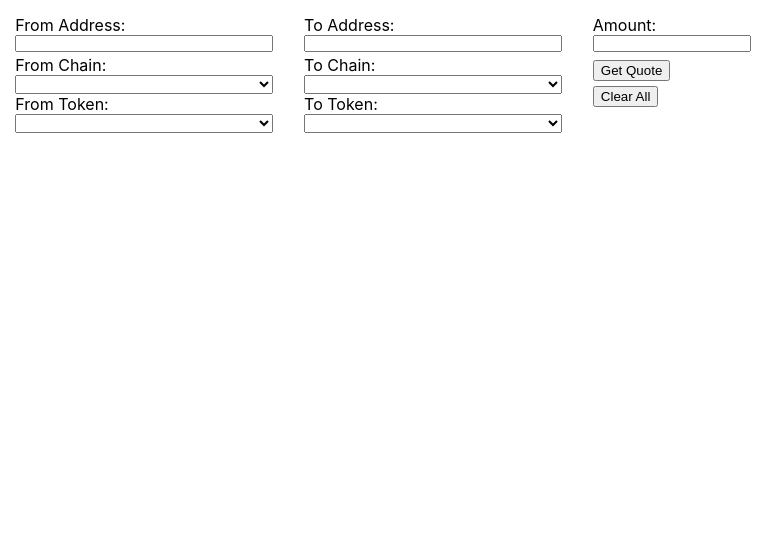
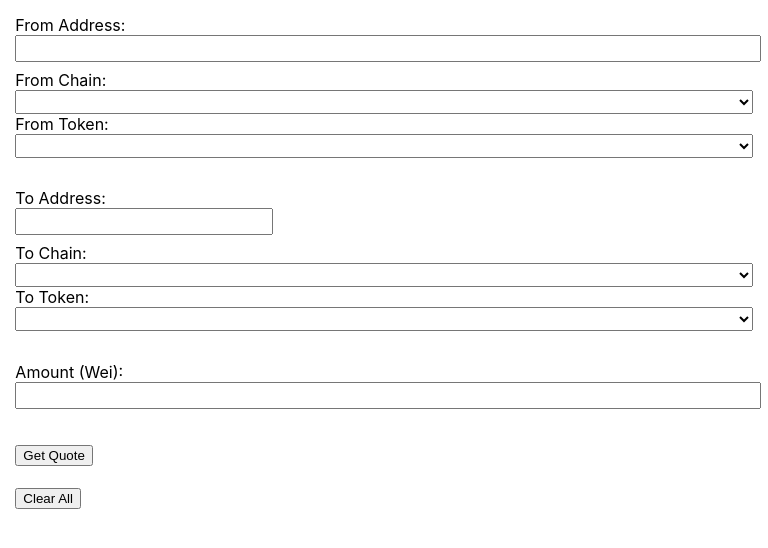
Before and after one commit to prifkind/swing-xyz-par, a React (Create React App) app: page / in a window 768 px wide. Shown: the top 548 px of the page. Built offline with nearby package versions, Linux system fonts and the light colour scheme; the HTML template or start-up script is replaced by a standard one.

Commit message:
Cleanup and styling tweaks

```diff
--- a/src/App.css
+++ b/src/App.css
@@ -1,38 +1,11 @@
 .App {
+  display: flex;
   text-align: center;
 }
 
-.App-logo {
-  height: 40vmin;
-  pointer-events: none;
-}
-
-@media (prefers-reduced-motion: no-preference) {
-  .App-logo {
-    animation: App-logo-spin infinite 20s linear;
+@media screen and (min-width: 600px) {
+  .App {
+    display: flex;
+    flex-direction: column;
   }
 }
-
-.App-header {
-  background-color: #282c34;
-  min-height: 100vh;
-  display: flex;
-  flex-direction: column;
-  align-items: center;
-  justify-content: center;
-  font-size: calc(10px + 2vmin);
-  color: white;
-}
-
-.App-link {
-  color: #61dafb;
-}
-
-@keyframes App-logo-spin {
-  from {
-    transform: rotate(0deg);
-  }
-  to {
-    transform: rotate(360deg);
-  }
-}
--- a/src/App.tsx
+++ b/src/App.tsx
@@ -26,10 +26,12 @@ function App() {
       <TransactionForm
         formData={formData}
         processing={processing}
+        setAllowance={setAllowance}
         setFormData={setFormData}
         setProcessing={setProcessing}
         setQuote={setQuote}
         setStale={setStale}
+        setTxInitiated={setTxInitiated}
       />
 
       <Quote
@@ -48,6 +50,7 @@ function App() {
           allowance={allowance}
           formData={formData}
           setAllowance={setAllowance}
+          setTxInitiated={setTxInitiated}
           quote={quote}
         />
       ) : null}
--- a/src/components/Quote/Quote.tsx
+++ b/src/components/Quote/Quote.tsx
@@ -23,11 +23,15 @@ const Quote: FunctionComponent<any> = (props: IQuoteProps) => {
   };
 
   if (processing) {
-    return <ClipLoader />;
+    return <ClipLoader size={25} className="spinner" />;
   } else if (stale) {
     return null;
   } else if (quote.response) {
-    return <div className="quoteContainer">{quote.response}</div>;
+    return (
+      <div className="quoteContainer">
+        <div className="quoteResponse">{quote.response}</div>
+      </div>
+    );
   } else {
     return (
       <div className="quoteContainer">
--- a/src/components/Quote/styles.css
+++ b/src/components/Quote/styles.css
@@ -1,5 +1,9 @@
 .quoteContainer {
   margin: 2%;
+}
+
+.quoteResponse {
+  width: 75%;
 }
 
 .quoteHeader {
@@ -7,3 +11,7 @@
     font-size: 16px;
     font-weight: bold;
 }
+
+.spinner {
+  margin-left: 2%
+}
--- a/src/components/TransactionForm/ITransactionFormProps.ts
+++ b/src/components/TransactionForm/ITransactionFormProps.ts
@@ -4,8 +4,10 @@ import { IResponseRoute } from "../../services/IResponseRoute";
 export interface ITransactionFormProps {
   formData: IGetQuoteParams;
   processing: boolean;
+  setAllowance: (allowance: number) => void;
   setFormData: (callback: (prevState: IGetQuoteParams) => IGetQuoteParams) => void;
   setProcessing: (processing: boolean) => void;
   setQuote: (quote: IResponseRoute) => void;
   setStale: (stale: boolean) => void;
+  setTxInitiated: ( txInitiated: boolean) => void;
 }
--- a/src/components/TransactionForm/TransactionForm.tsx
+++ b/src/components/TransactionForm/TransactionForm.tsx
@@ -8,7 +8,15 @@ import { IGetQuoteParams } from "../../services/IGetQuoteParams";
 const TransactionForm: FunctionComponent<ITransactionFormProps> = (
   props: ITransactionFormProps
 ) => {
-  const { formData, setFormData, setProcessing, setQuote, setStale } = props;
+  const {
+    formData,
+    setAllowance,
+    setFormData,
+    setProcessing,
+    setQuote,
+    setStale,
+    setTxInitiated,
+  } = props;
 
   const onCancelHandler = () => {
     setFormData(() => ({
@@ -20,7 +28,9 @@ const TransactionForm: FunctionComponent<ITransactionFormProps> = (
       toChain: "",
       toToken: "",
     }));
-    console.log(`Clicked`);
+    setStale(true);
+    setAllowance(-1);
+    setTxInitiated(false)
   };
 
   const onSubmitHandler: FormEventHandler = async (
@@ -115,7 +125,7 @@ const TransactionForm: FunctionComponent<ITransactionFormProps> = (
           </select>
         </span>
         <span className="amountContainer">
-          <label htmlFor="amount">Amount:</label>
+          <label htmlFor="amount">Amount (Wei):</label>
           <input
             type="text"
             id="amount"
--- a/src/components/TransactionForm/styles.css
+++ b/src/components/TransactionForm/styles.css
@@ -56,3 +56,35 @@
 .transferButton {
   margin-top: 1%;
 }
+
+@media screen and (max-width: 774px) {
+  .transactionFormContainer {
+    flex-direction: column;
+  }
+
+  .toInput {
+    font-size: large;
+  }
+
+  .toSelect {
+    width: 100%;
+    font-size: large;
+  }
+
+  .fromInput {
+    width: 100%;
+    margin-bottom: 1%;
+    font-size: large;
+  }
+
+  .fromSelect {
+    width: 100%;
+    font-size: large;
+  }
+
+  .amountInput {
+    width: 100%;
+    font-size: large;
+    margin-bottom: 5%;
+  }
+}
--- a/src/components/TransactionStatus/ITransactionStatusProps.ts
+++ b/src/components/TransactionStatus/ITransactionStatusProps.ts
@@ -6,4 +6,5 @@ export interface ITransactionStatusProps {
   formData: IGetQuoteParams;
   quote: IResponseRoute;
   setAllowance: (allowance: number | string) => void;
+  setTxInitiated: (txInitiated: boolean) => void;
 }
--- a/src/components/TransactionStatus/TransactionStatus.tsx
+++ b/src/components/TransactionStatus/TransactionStatus.tsx
@@ -8,7 +8,7 @@ import { status } from "../../services/status";
 const TransactionStatus: FunctionComponent<ITransactionStatusProps> = (
   props: ITransactionStatusProps
 ) => {
-  const { allowance, formData, quote, setAllowance } = props;
+  const { allowance, formData, quote, setAllowance, setTxInitiated } = props;
 
   const [txnProcessing, setTxnProcessing] = useState(false);
   const [txnStatus, setTxnStatus] = useState("");
@@ -17,15 +17,18 @@ const TransactionStatus: FunctionComponent<ITransactionStatusProps> = (
     setTxnProcessing(true);
     const txnResult: number = await postTransaction(formData, quote);
 
-    console.log(txnResult);
     if (txnResult === 200) {
-      for (let i = 0; i < status.length; i++) {
+      for (let i = 0; i < 100; i++) {
         setTimeout(() => {
           const num = Math.floor(Math.random() * status.length);
-          console.log(status[num].status);
+
           setTxnStatus(status[num].status);
         }, 1000);
-        if (txnStatus === "Completed" || txnStatus === "Refund Required") break;
+
+        if (txnStatus === "Completed" || txnStatus === "Refund Required") {
+          setTxInitiated(true);
+          break;
+        }
       }
     } else setTxnStatus("Not Sent");
   };
@@ -60,7 +63,7 @@ const TransactionStatus: FunctionComponent<ITransactionStatusProps> = (
           {txnStatus === "Completed" || txnStatus === "Refund Required" ? (
             txnStatus
           ) : (
-            <ClipLoader />
+            <ClipLoader size={25} />
           )}
         </div>
       </div>
--- a/src/services/transaction.ts
+++ b/src/services/transaction.ts
@@ -31,7 +31,6 @@ export const getQuote = async (
 
     const responseRoutes = data.data.routes;
 
-    console.log(responseRoutes);
     if (responseRoutes.length > 0) {
       quote = {
         bridge: responseRoutes[0].route[0].bridge,
@@ -51,7 +50,7 @@ export const getQuote = async (
   } catch (error) {
     console.log(error);
     return (quote = {
-      response: "Unable to retrieve quote.  Please try again",
+      response: "Unable to retrieve quote.  Please verify selected chains support swaps of the chosen type, and that transfer amount is in Wei.",
     });
   }
 };
@@ -62,7 +61,6 @@ export const getAllowance = async (
 ): Promise<string> => {
   const { fromAddress, fromChain, fromToken, toChain, toToken } = formFields;
 
-  console.log(formFields, quote);
   try {
     const data = await axios.get(
       `https://stoplight.io/mocks/swing/crosschain-api/68673/v0/transfer/allowance?fromChain=${fromChain}&fromChainId=${chainId[fromChain]}&tokenAddress=${tokenAddress[fromToken]}&fromAddress=${fromAddress}&toChain=${toChain}&toChainId=${chainId[toChain]}&toTokenAddress=${tokenAddress[toToken]}&toTokenSymbol=${toToken}&tokenSymbol=${fromToken}&bridge=${quote.bridge}projectId=swing-xyz-par`,
@@ -74,7 +72,7 @@ export const getAllowance = async (
     );
 
     const response = data.data.allowance;
-    console.log(response);
+
     return response;
   } catch (error) {
     console.log(error);
```
